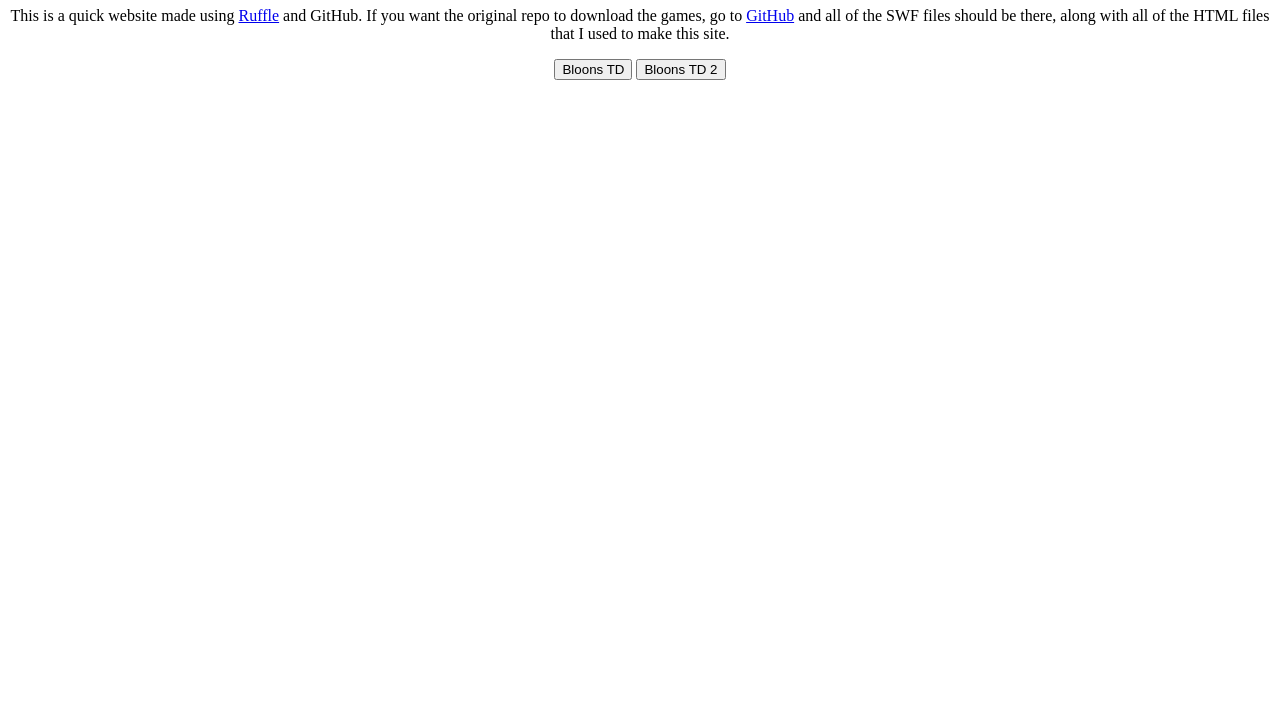
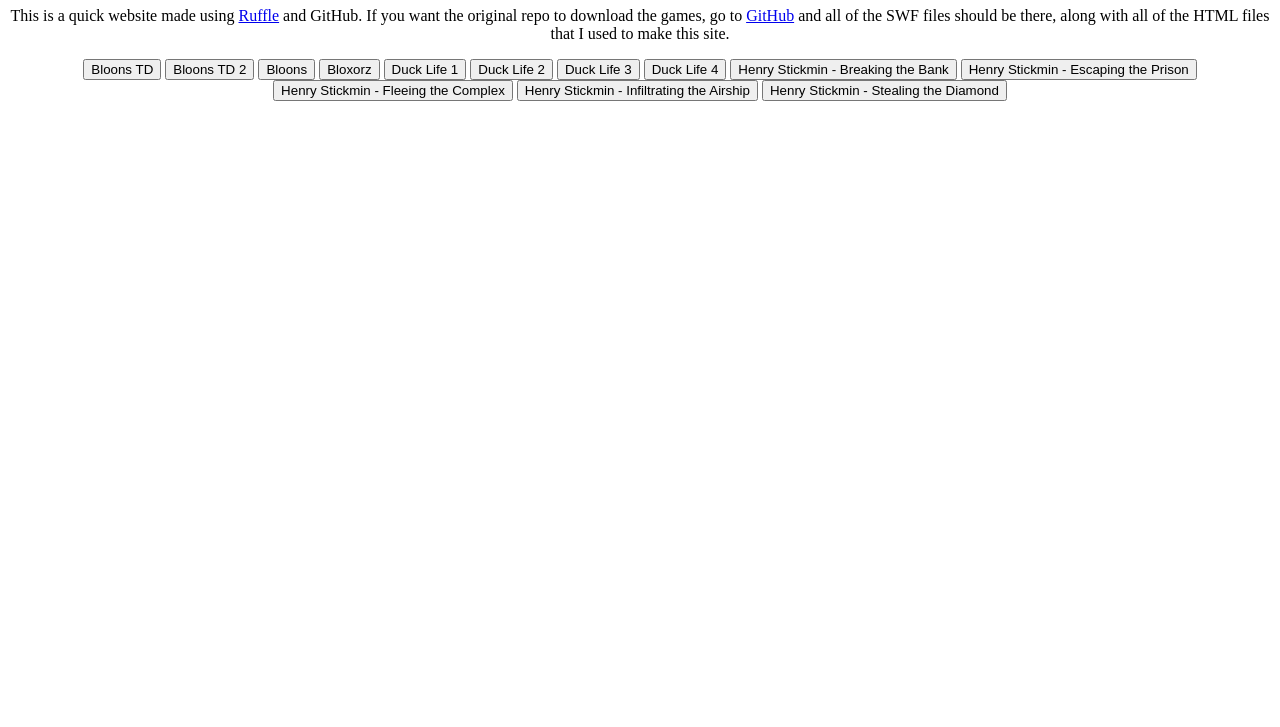
Before and after one commit to selenite-cc/flasharchive, a plain HTML site: page html/index.html in a window 1280 px wide. Shown: the part 73-800 px from the top of the page. Drawn offline with Linux system fonts and the light colour scheme.

Commit message:
Update index.html

```diff
--- a/html/index.html
+++ b/html/index.html
@@ -10,6 +10,17 @@
       <p>This is a quick website made using <a href="https://ruffle.rs">Ruffle</a> and GitHub. If you want the original repo to download the games, go to <a href="https://github.com/Games-From-Flash/sw">GitHub</a> and all of the SWF files should be there, along with all of the HTML files that I used to make this site.</p>
      <button onclick="window.location.href='btd.html';">Bloons TD</button>
      <button onclick="window.location.href='btd2.html';">Bloons TD 2</button>
+     <button onclick="window.location.href='bloons.html';">Bloons</button>
+     <button onclick="window.location.href='bloxorz.html';">Bloxorz</button>
+     <button onclick="window.location.href='dl1.html';">Duck Life 1</button>
+     <button onclick="window.location.href='dl2.html';">Duck Life 2</button>
+     <button onclick="window.location.href='dl3.html';">Duck Life 3</button>
+     <button onclick="window.location.href='dl4.html';">Duck Life 4</button>
+     <button onclick="window.location.href='hs-btb.html';">Henry Stickmin - Breaking the Bank</button>
+     <button onclick="window.location.href='hs-etp.html';">Henry Stickmin - Escaping the Prison</button>
+     <button onclick="window.location.href='hs-ftc.html';">Henry Stickmin - Fleeing the Complex</button>
+     <button onclick="window.location.href='hs-ita.html';">Henry Stickmin - Infiltrating the Airship</button>
+     <button onclick="window.location.href='hs-std.html';">Henry Stickmin - Stealing the Diamond</button>
     </center>
   </body>
 </html>
```
